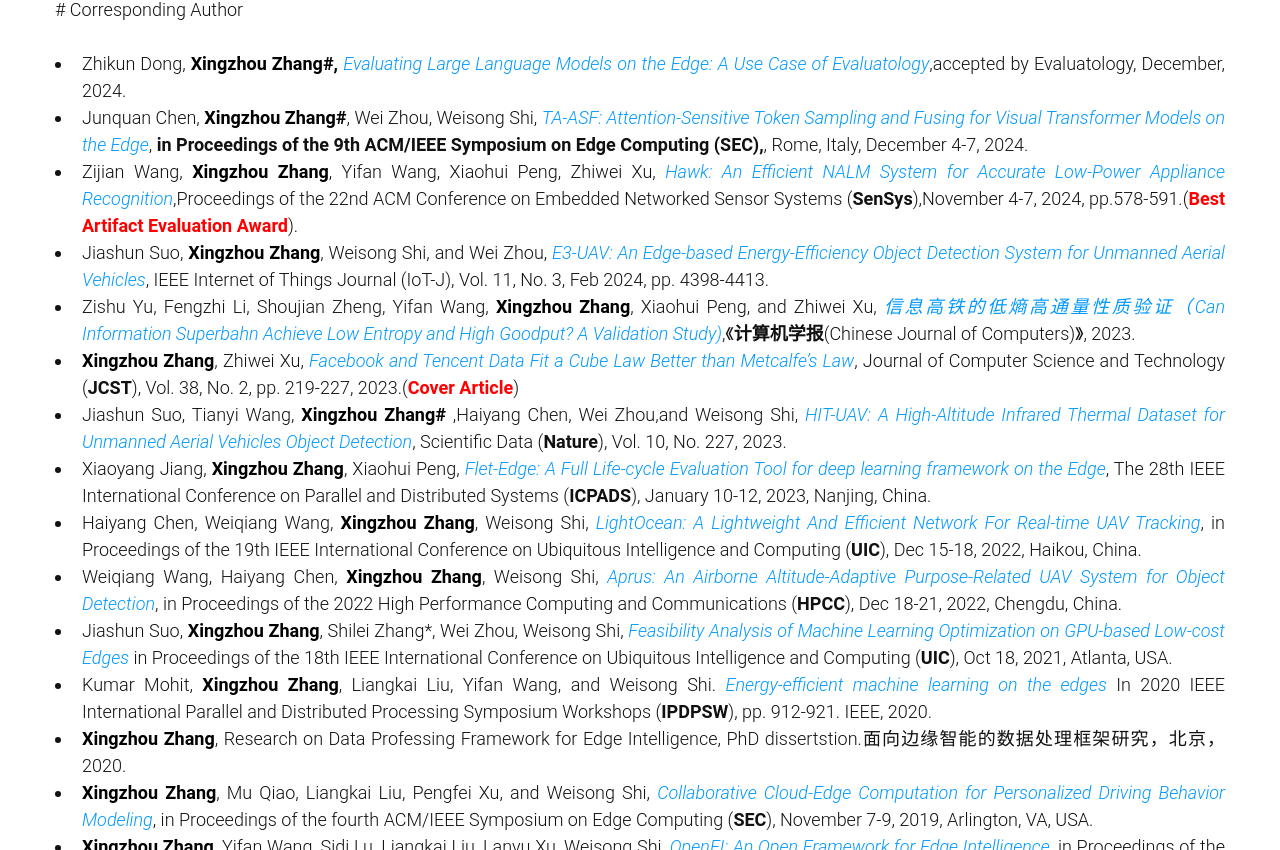
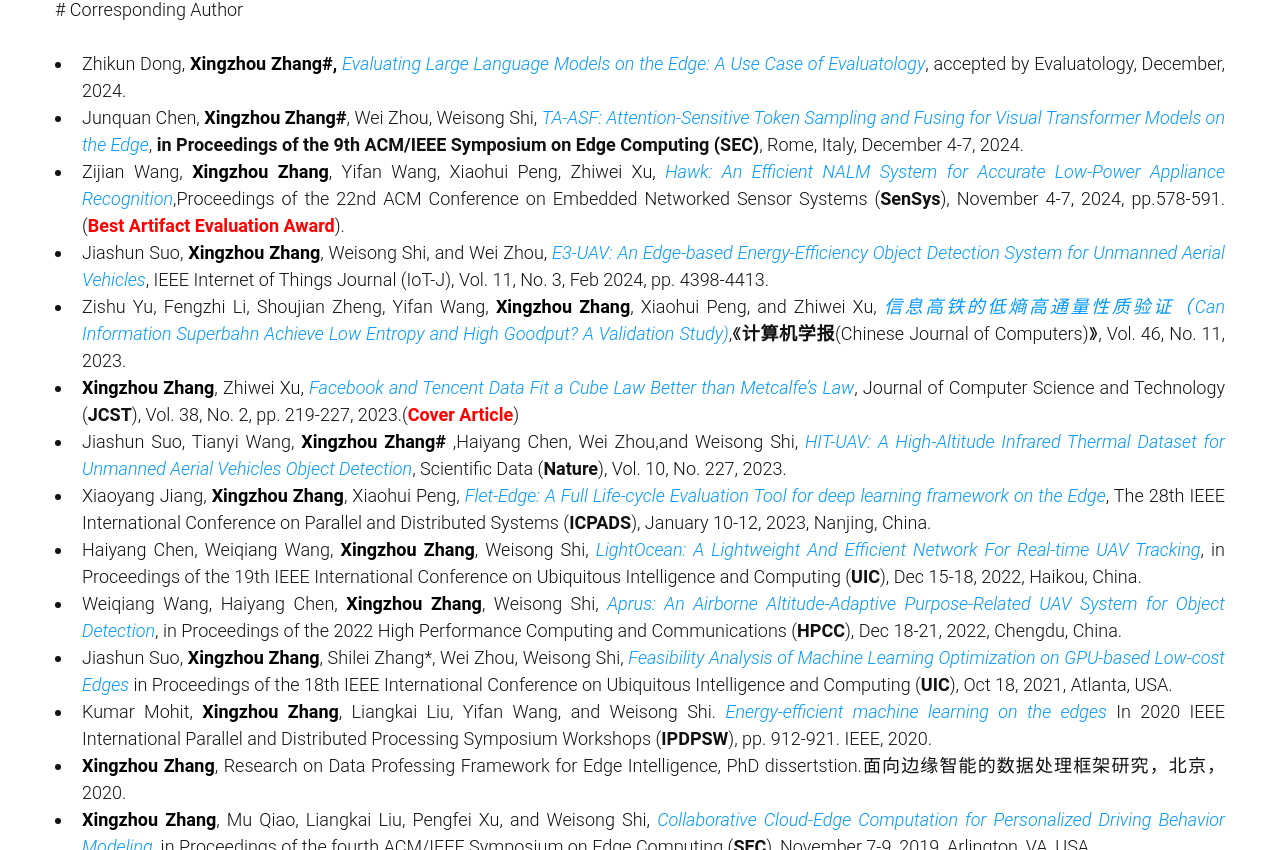
Before and after one commit to zxzStar/zxzStar.github.io, a plain HTML site: page index.html in a window 1280 px wide. Shown: the part 1793-2643 px from the top of the page. Drawn offline with Linux system fonts and the light colour scheme.

Commit message:
Update index.html

```diff
--- a/index.html
+++ b/index.html
@@ -281,20 +281,17 @@
 			<br><br>
 			<ul >
 
-
-
 				<li>
-					Zhikun Dong, <b style="color: black">Xingzhou Zhang#, </b><a href=""><span style="font-style: italic;">Evaluating Large Language Models on the Edge: A Use Case of Evaluatology</span></a>,accepted by Evaluatology, December, 2024.
+					Zhikun Dong, <b style="color: black">Xingzhou Zhang#, </b><a href=""><span style="font-style: italic;">Evaluating Large Language Models on the Edge: A Use Case of Evaluatology</span></a>, accepted by Evaluatology, December, 2024.
 				</li>
 
 				<li>
-					Junquan Chen, <b style="color: black">Xingzhou Zhang#</b>, Wei Zhou, Weisong Shi, <a href=""><span style="font-style: italic;">TA-ASF: Attention-Sensitive Token Sampling and Fusing for Visual Transformer Models on the Edge</span></a>,<span style="font-weight: bold;"> in Proceedings of the 9th ACM/IEEE Symposium on Edge Computing (SEC),</span>, Rome, Italy, December 4-7, 2024.
+					Junquan Chen, <b style="color: black">Xingzhou Zhang#</b>, Wei Zhou, Weisong Shi, <a href=""><span style="font-style: italic;">TA-ASF: Attention-Sensitive Token Sampling and Fusing for Visual Transformer Models on the Edge</span></a>,<span style="font-weight: bold;"> in Proceedings of the 9th ACM/IEEE Symposium on Edge Computing (SEC)</span>, Rome, Italy, December 4-7, 2024.
 				</li>
 
 				<li>
-					Zijian Wang, <b style="color: black">Xingzhou Zhang</b>, Yifan Wang, Xiaohui Peng, Zhiwei Xu, <a href="https://dl.acm.org/doi/10.1145/3666025.3699359"><span style="font-style: italic;">Hawk: An Efficient NALM System for Accurate Low-Power Appliance Recognition</span></a>,Proceedings of the 22nd ACM Conference on Embedded Networked Sensor Systems (<span style="font-weight: bold;">SenSys</span>),November 4-7, 2024, pp.578-591.(<span style="color: red;font-weight: bold">Best Artifact Evaluation Award</span>).
+					Zijian Wang, <b style="color: black">Xingzhou Zhang</b>, Yifan Wang, Xiaohui Peng, Zhiwei Xu, <a href="https://dl.acm.org/doi/10.1145/3666025.3699359"><span style="font-style: italic;">Hawk: An Efficient NALM System for Accurate Low-Power Appliance Recognition</span></a>,Proceedings of the 22nd ACM Conference on Embedded Networked Sensor Systems (<span style="font-weight: bold;">SenSys</span>), November 4-7, 2024, pp.578-591.(<span style="color: red;font-weight: bold">Best Artifact Evaluation Award</span>).
 				</li>
-
 
 
 				<li>
@@ -302,10 +299,8 @@
 				</li>
 
        			<li>
-					Zishu Yu,  Fengzhi Li, Shoujian Zheng, Yifan Wang, <b style="color: black">Xingzhou Zhang</b>, Xiaohui Peng, and Zhiwei Xu, <a href=""><span style="font-style: italic;">信息高铁的低熵高通量性质验证（Can Information Superbahn Achieve Low Entropy and High Goodput? A Validation Study)</span></a>,《<span style="font-weight: bold;">计算机学报</span>(Chinese Journal of Computers)》, 2023.
+					Zishu Yu,  Fengzhi Li, Shoujian Zheng, Yifan Wang, <b style="color: black">Xingzhou Zhang</b>, Xiaohui Peng, and Zhiwei Xu, <a href=""><span style="font-style: italic;">信息高铁的低熵高通量性质验证（Can Information Superbahn Achieve Low Entropy and High Goodput? A Validation Study)</span></a>,《<span style="font-weight: bold;">计算机学报</span>(Chinese Journal of Computers)》, Vol. 46, No. 11, 2023.
 				</li>
-
-
 
 				<li>
 					<b style="color: black">Xingzhou Zhang</b>, Zhiwei Xu, <a href="pdf/zhang-JCST23.pdf"><span style="font-style: italic;">Facebook and Tencent Data Fit a Cube Law Better than Metcalfe’s Law</span></a>, Journal of Computer Science and Technology (<span style="font-weight: bold;">JCST</span>), Vol. 38, No. 2, pp. 219-227, 2023.(<span style="color: red;font-weight: bold">Cover Article</span>)
```
